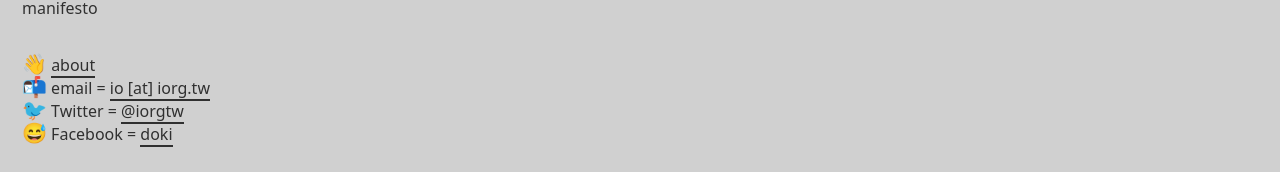
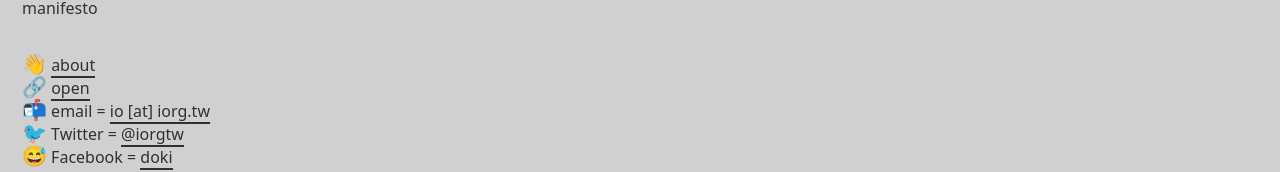
Before and after one commit to iorg-tw/iorg-tw-nuxt, a Nuxt app: page / in a window 1280 px wide. Shown: the part 3799-3971 px from the top of the page. Built offline with nearby package versions, Linux system fonts and the light colour scheme.

Commit message:
Add link

```diff
--- a/components/Footer.vue
+++ b/components/Footer.vue
@@ -2,11 +2,13 @@
 _tw:
   manifesto: "針對認知戰的研究，必須跨領域、資料驅動、基於嚴謹的科學方法，方能確實了解、適當回應、捍衛公民自由、強化台灣民主。"
   about: "關於 IORG"
+  open: "預設開放"
   email: "電子郵件"
   doki: "心慌保全"
 _en:
   manifesto: "A multidisciplinary, data-driven, rigorous scientific understanding of cognitive warfare is essential in order to devise appropriate responses, protect Taiwan’s civil liberties, and strengthen Taiwan’s democracy."
   about: "About IORG"
+  open: "Open by default"
   email: "Email"
   doki: "Dokidoki Safety"
 </i18n>
@@ -21,6 +23,7 @@
   <div class="contact container">
     <div class="panel">
       <p><span class="emoji">👋</span> <nuxt-link :to="localePath('/about')">{{ $t('about') }}</nuxt-link></p>
+      <p><span class="emoji">🔗</span> <nuxt-link :to="localePath('/open-by-default')">{{ $t('open') }}</nuxt-link></p>
       <p><span class="emoji">📬</span> {{ $t('email') }} = <a href="#">io [at] iorg.tw</a></p>
       <p><span class="emoji">🐦</span> Twitter = <a href="https://twitter.com/iorgtw" target="_blank">@iorgtw</a></p>
       <p><span class="emoji">😅</span> Facebook = <a href="https://facebook.com/Dokidokisafety" target="_blank">{{ $t('doki') }}</a></p>
```
